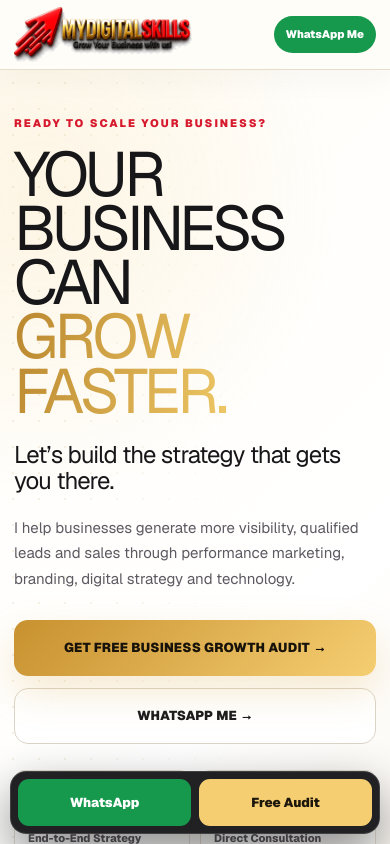
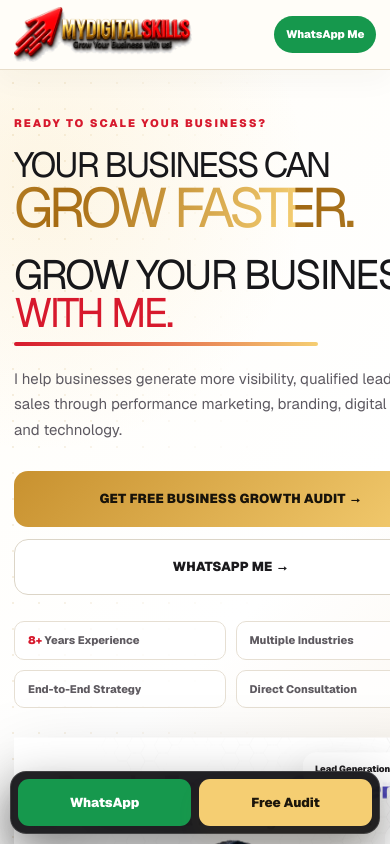
Before and after one commit to quicklyindia-2026/mydigitalskills, a Next.js app: page /connect in a window 390 px wide. Shown: the top 844 px of the page. Built offline with nearby package versions, Linux system fonts and the light colour scheme.

Commit message:
Refine mobile hero typing, CTA attention and footer branding
Keep the hero on two clean lines, add premium typing and tagline motion, strengthen section reveals, add restrained CTA attention pulses and correct the footer logo presentation.

```diff
--- a/app/connect/page.tsx
+++ b/app/connect/page.tsx
@@ -46,7 +46,7 @@ export default function BusinessGrowthLandingPage() {
       <LandingTracker /><script type="application/ld+json" dangerouslySetInnerHTML={{ __html: JSON.stringify(schema) }} />
       <header className="growth-nav"><a href="#top" aria-label="MyDigitalSkills home"><img src="/images/mydigitalskills-logo.png?v=growth-premium" alt="MyDigitalSkills" /></a><div><a href="#work">Work</a><a href="#services">Services</a><a href="#audit">Free Audit</a></div><TrackedWhatsAppLink className="growth-nav-cta" placement="header">WhatsApp Me</TrackedWhatsAppLink></header>
 
-      <section className="growth-hero"><div className="growth-container growth-hero-grid"><div className="growth-hero-copy reveal"><p className="growth-eyebrow">READY TO SCALE YOUR BUSINESS?</p><h1><span>YOUR BUSINESS CAN</span> <em>GROW FASTER.</em></h1><h2>Let’s build the strategy that gets you there.</h2><p>I help businesses generate more visibility, qualified leads and sales through performance marketing, branding, digital strategy and technology.</p><div className="growth-actions"><a className="growth-primary" href="#audit">GET FREE BUSINESS GROWTH AUDIT →</a><TrackedWhatsAppLink className="growth-secondary" placement="hero">WHATSAPP ME →</TrackedWhatsAppLink></div><div className="growth-trust-row"><span><b>8+</b> Years Experience</span><span>Multiple Industries</span><span>End-to-End Strategy</span><span>Direct Consultation</span></div></div><div className="growth-hero-media reveal"><div className="growth-gold-orb"/><img src="/images/growth/lambodar-social-proof.png?v=clarity2" alt="Lambodar Patra with digital marketing channels" width="1536" height="1536" fetchPriority="high"/>{[["Meta Ads","c1"],["Google","c2"],["Website","c3"],["Branding","c4"],["Lead Generation","c5"]].map(([label,cl])=><span className={`growth-float ${cl}`} key={label}>{label}</span>)}</div></div></section>
+      <section className="growth-hero"><div className="growth-container growth-hero-grid"><div className="growth-hero-copy reveal"><p className="growth-eyebrow">READY TO SCALE YOUR BUSINESS?</p><h1><span className="hero-line-main">YOUR BUSINESS CAN</span><em className="hero-line-grow">GROW FASTER.</em></h1><h2 className="growth-hero-tagline"><span>Grow your business</span><span>with me.</span></h2><p>I help businesses generate more visibility, qualified leads and sales through performance marketing, branding, digital strategy and technology.</p><div className="growth-actions"><a className="growth-primary hero-audit-cta" href="#audit">GET FREE BUSINESS GROWTH AUDIT →</a><TrackedWhatsAppLink className="growth-secondary hero-whatsapp-cta" placement="hero">WHATSAPP ME →</TrackedWhatsAppLink></div><div className="growth-trust-row"><span><b>8+</b> Years Experience</span><span>Multiple Industries</span><span>End-to-End Strategy</span><span>Direct Consultation</span></div></div><div className="growth-hero-media reveal"><div className="growth-gold-orb"/><img src="/images/growth/lambodar-social-proof.png?v=clarity3" alt="Lambodar Patra with digital marketing channels" width="1536" height="1536" fetchPriority="high"/>{[["Meta Ads","c1"],["Google","c2"],["Website","c3"],["Branding","c4"],["Lead Generation","c5"]].map(([label,cl])=><span className={`growth-float ${cl}`} key={label}>{label}</span>)}</div></div></section>
 
       <section className="growth-ecosystem growth-section"><div className="growth-container"><div className="growth-heading centered"><p className="growth-eyebrow">CONNECTED GROWTH</p><h2>ONE BUSINESS. <em>MULTIPLE GROWTH CHANNELS.</em></h2><p>Real growth happens when every channel supports the same customer journey.</p></div><div className="ecosystem-map"><svg className="ecosystem-lines" viewBox="0 0 1000 620" aria-hidden="true"><circle cx="500" cy="310" r="225"/><circle cx="500" cy="310" r="155"/><path d="M500 40V580M230 310H770M310 120L690 500M690 120L310 500"/></svg><div className="ecosystem-core"><img src="/images/growth/lambodar-growth.jpg" alt="Lambodar Patra business growth strategy" loading="lazy"/><strong>Your Business</strong><span>Growth System</span></div><div className="ecosystem-nodes">{channels.map(([name,copy],i)=><button type="button" className={`eco-node n${i+1}`} key={name}><b>{name}</b><small>{copy}</small></button>)}</div></div></div></section>
 
--- a/app/globals.css
+++ b/app/globals.css
@@ -550,3 +550,14 @@ h1, h2, h3, p, li, a, span { overflow-wrap: break-word; }
 @keyframes gHeroReveal{to{opacity:1;transform:none}}@keyframes gPhotoEntrance{to{opacity:1;transform:none}}@keyframes gGoldShine{to{background-position:220% center}}@keyframes gHeadlineBreath{50%{letter-spacing:-.045em}}@keyframes gButtonSweep{0%,72%{left:-55%}86%,100%{left:135%}}
 @media(max-width:680px){.growth-hero-media{animation-delay:.42s}.growth-dark,.growth-black,.audit-section,.final-cta{background-attachment:scroll}.growth-section img:hover,.final-cta img:hover{transform:none}.motion-ready{transform:translateY(24px)}.growth-nav img{width:178px;height:56px}.growth-nav{background:#fffdf8f7}}
 @media(prefers-reduced-motion:reduce){.growth-hero-copy>*,.growth-hero-media,.motion-ready{opacity:1!important;transform:none!important;clip-path:none!important}.growth-lp em{-webkit-text-fill-color:var(--g-gold)!important;background:none!important}.growth-scroll-progress{display:none}.growth-dark,.growth-black,.audit-section,.final-cta{background-attachment:scroll}}
+
+/* Hero hierarchy, typing motion, section transitions and CTA attention */
+.growth-hero-copy h1{max-width:none}.growth-hero-copy h1 .hero-line-main{display:block;width:max-content;max-width:100%;font-size:clamp(38px,5.1vw,67px);line-height:1;letter-spacing:-.06em;white-space:nowrap}.growth-hero-copy h1 .hero-line-grow{display:block;width:0;max-width:100%;overflow:hidden;border-right:3px solid var(--g-red);font-size:clamp(66px,8.7vw,114px);line-height:.92;letter-spacing:-.07em;white-space:nowrap;animation:gTypeGrow 1.65s 1.05s steps(12,end) forwards,gTypeCaret .72s 1.05s step-end 5,gGoldShine 7s 2.7s linear infinite}
+.growth-hero-tagline{position:relative;width:max-content;max-width:100%;margin:28px 0 0!important;padding:0 0 13px;font-size:clamp(35px,4.5vw,58px)!important;line-height:.94!important;letter-spacing:-.055em!important;text-transform:uppercase}.growth-hero-tagline span{display:block}.growth-hero-tagline span:last-child{color:var(--g-red)}.growth-hero-tagline:after{content:"";position:absolute;left:0;bottom:0;width:74%;height:4px;border-radius:5px;background:linear-gradient(90deg,var(--g-red),var(--g-gold2));transform-origin:left;animation:gTaglineLine 1s 1.7s cubic-bezier(.2,.75,.25,1) both}
+.growth-section.motion-ready,.final-cta.motion-ready{opacity:.25;transform:translateY(52px);transition:opacity .85s cubic-bezier(.2,.75,.25,1),transform .85s cubic-bezier(.2,.75,.25,1)}.growth-section.motion-ready.in-view,.final-cta.motion-ready.in-view{opacity:1;transform:none}
+.growth-nav-cta,.hero-audit-cta,.hero-whatsapp-cta,.mobile-conversion-bar a{will-change:transform;animation:gAttention 4.8s ease-in-out infinite}.hero-whatsapp-cta,.mobile-conversion-bar a:first-child{animation-delay:1.15s}.mobile-conversion-bar a:last-child{animation-delay:2.25s}.growth-nav-cta:before,.mobile-conversion-bar a:before{content:"";position:absolute;inset:-1px;border:1px solid currentColor;border-radius:inherit;opacity:0;animation:gRing 4.8s ease-out infinite}.growth-nav-cta,.mobile-conversion-bar a{position:relative}
+.growth-footer img{width:260px;height:105px;padding:12px 18px;border:1px solid #d6b35d;border-radius:16px;background:#fff;object-fit:contain;filter:contrast(1.05) saturate(1.05);box-shadow:0 16px 45px #0008}
+@keyframes gTypeGrow{from{width:0}to{width:11.8ch}}@keyframes gTypeCaret{50%{border-color:transparent}100%{border-color:transparent}}@keyframes gTaglineLine{from{transform:scaleX(0)}to{transform:scaleX(1)}}@keyframes gAttention{0%,74%,100%{transform:translateY(0) scale(1);box-shadow:0 12px 28px #0000}82%{transform:translateY(-2px) scale(1.025);box-shadow:0 15px 34px #d69d314d}90%{transform:translateY(0) scale(1)}}@keyframes gRing{0%,74%{opacity:0;transform:scale(1)}82%{opacity:.38}96%,100%{opacity:0;transform:scale(1.12)}}
+@media(max-width:680px){.growth-hero-copy h1 .hero-line-main{font-size:clamp(30px,9vw,42px);letter-spacing:-.065em}.growth-hero-copy h1 .hero-line-grow{font-size:clamp(49px,14.2vw,67px);letter-spacing:-.075em}.growth-hero-tagline{margin-top:23px!important;font-size:clamp(34px,10.5vw,48px)!important}.growth-footer img{width:min(270px,88%);height:112px}.growth-section.motion-ready,.final-cta.motion-ready{transform:translateY(32px)}}
+@media(max-width:380px){.growth-hero-copy h1 .hero-line-main{font-size:29px}.growth-hero-copy h1 .hero-line-grow{font-size:47px}.growth-hero-tagline{font-size:34px!important}}
+@media(prefers-reduced-motion:reduce){.growth-hero-copy h1 .hero-line-grow{width:11.8ch;border-right:0;animation:none!important}.growth-hero-tagline:after{transform:none;animation:none}.growth-nav-cta,.hero-audit-cta,.hero-whatsapp-cta,.mobile-conversion-bar a{animation:none!important}.growth-nav-cta:before,.mobile-conversion-bar a:before{display:none}}
--- a/components/GrowthAuditForm.tsx
+++ b/components/GrowthAuditForm.tsx
@@ -27,7 +27,7 @@ export function LandingTracker() {
     if (!root) return;
 
     const targets = root.querySelectorAll<HTMLElement>(
-      ".growth-heading, .growth-section h2, .growth-section h3, .growth-section img, .problem-grid article, .services-ecosystem article, .portfolio-grid article, .journey-timeline div, .strategy-path > div, .next-steps article, .audit-checks span, .growth-faq-list details"
+      ".growth-section, .final-cta, .growth-heading, .growth-section h2, .growth-section h3, .growth-section img, .problem-grid article, .services-ecosystem article, .portfolio-grid article, .journey-timeline div, .strategy-path > div, .next-steps article, .audit-checks span, .growth-faq-list details"
     );
     targets.forEach((target, index) => {
       target.classList.add("motion-ready");
```
